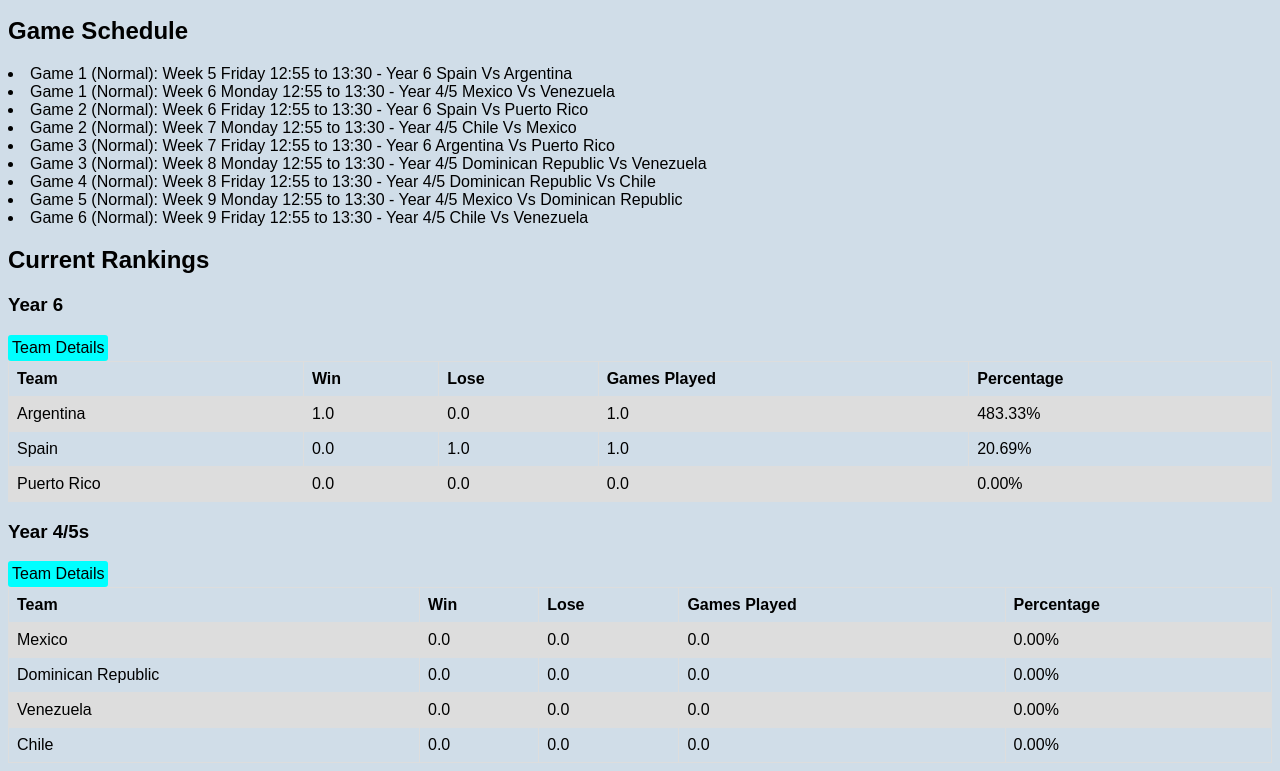
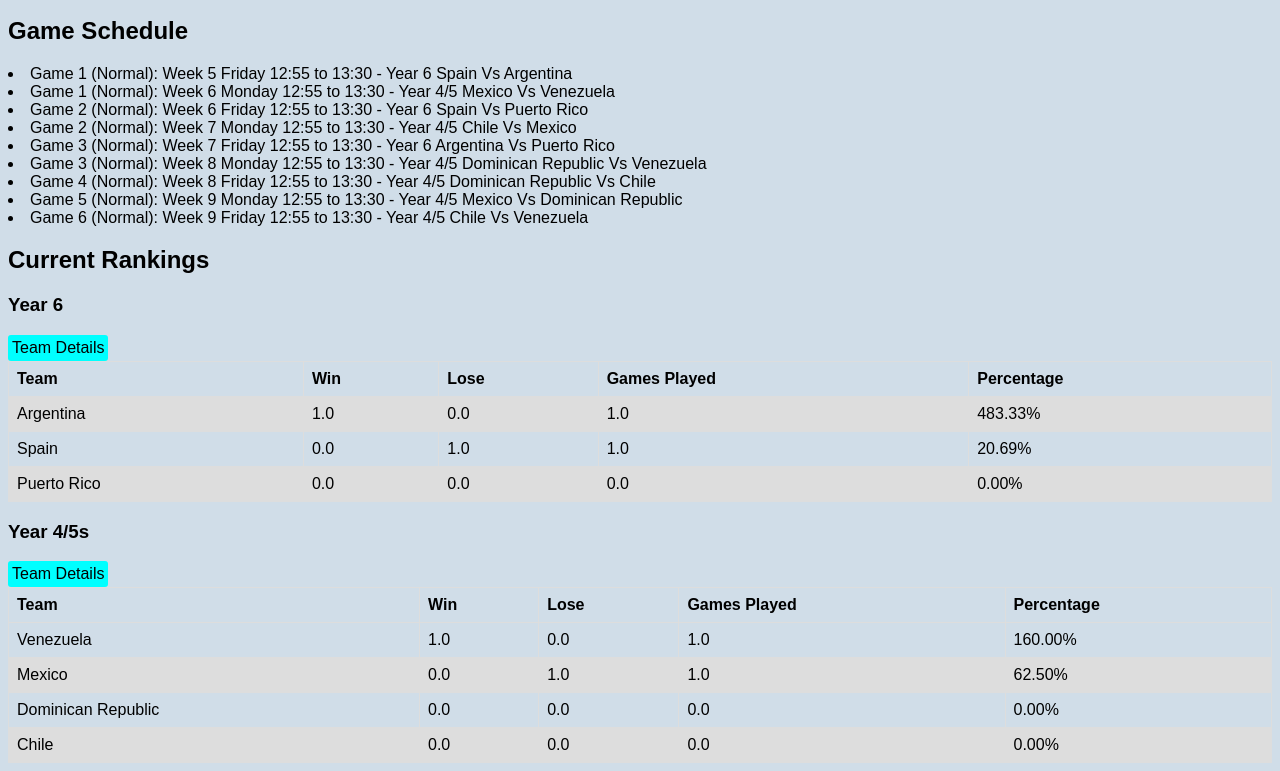
Before and after one commit to Oscar123456780/JSSCEvents, a plain HTML site: page basketball/index.html in a window 1280 px wide. Shown: the part 783-1554 px from the top of the page. Drawn offline with Linux system fonts and the light colour scheme.

Commit message:
Update index.html scores

```diff
--- a/basketball/index.html
+++ b/basketball/index.html
@@ -145,21 +145,22 @@
           <th>Percentage</th>
         </tr>
         <tr>
+
+        <tr>
+          <td>Venezuela</td>
+          <td>1.0</td>
+          <td>0.0</td>
+          <td>1.0</td>
+          <td>160.00%</td>
+        </tr>
           <td>Mexico</td>
           <td>0.0</td>
-          <td>0.0</td>
-          <td>0.0</td>
-          <td>0.00%</td>
+          <td>1.0</td>
+          <td>1.0</td>
+          <td>62.50%</td>
         </tr>
         <tr>
           <td>Dominican Republic</td>
-          <td>0.0</td>
-          <td>0.0</td>
-          <td>0.0</td>
-          <td>0.00%</td>
-        </tr>
-        <tr>
-          <td>Venezuela</td>
           <td>0.0</td>
           <td>0.0</td>
           <td>0.0</td>
```
